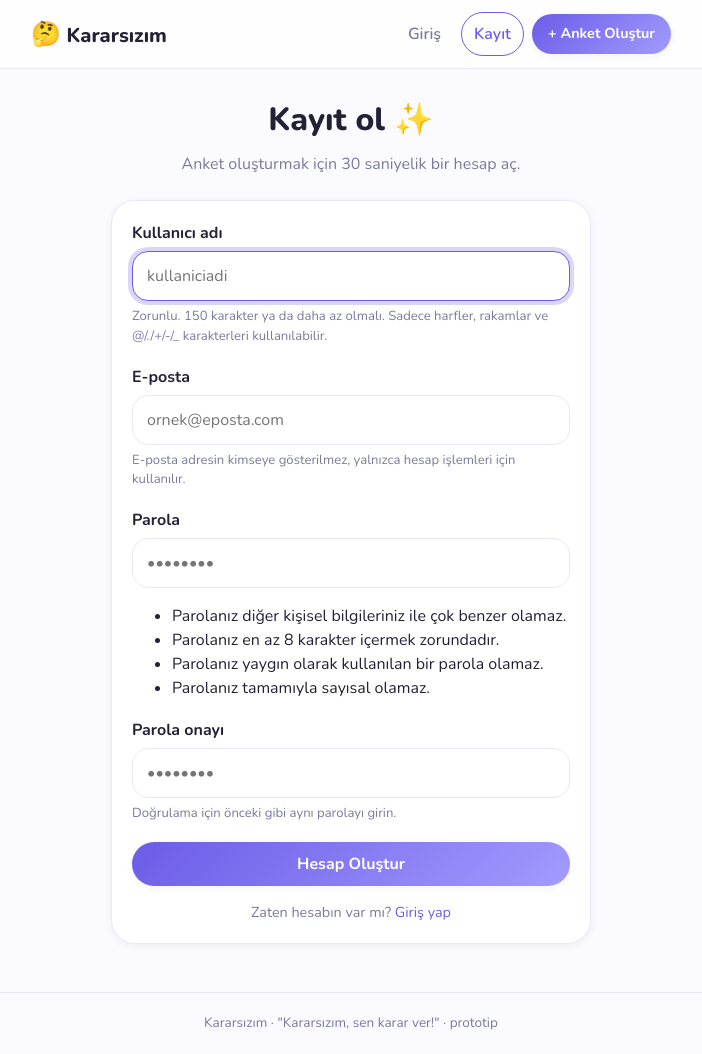
After one commit to gurkanbaydeniz/kararsizim, a Django app: page /kayit/ in a window 1280 px wide. The commit adds this page. Shown: the whole page, without its empty margins (289-991 px from the left). Run offline with Django 5.2, Linux system fonts and the light colour scheme.

Commit message:
Faz 1: Uyelik - kayit/giris/cikis, kullanici adi veya e-posta ile giris, dinamik header, TR mesajlar

```diff
--- a/kararsizim/settings.py
+++ b/kararsizim/settings.py
@@ -109,6 +109,12 @@ AUTH_PASSWORD_VALIDATORS = [
 ]
 
 
+# Kimlik doğrulama yönlendirmeleri (Faz 1)
+LOGIN_URL = "polls:login"
+LOGIN_REDIRECT_URL = "polls:index"
+LOGOUT_REDIRECT_URL = "polls:index"
+
+
 # Internationalization
 
 LANGUAGE_CODE = "tr"
--- /dev/null
+++ b/polls/forms.py
@@ -0,0 +1,58 @@
+"""Kararsızım — üyelik formları (Faz 1).
+
+Django'nun yerleşik mesajları LANGUAGE_CODE="tr" sayesinde otomatik Türkçe gelir;
+burada yalnızca özel kuralların (e-posta tekliği, e-posta ile giriş) mesajları yazılır.
+"""
+from django import forms
+from django.contrib.auth.forms import AuthenticationForm, UserCreationForm
+from django.contrib.auth.models import User
+
+
+class RegisterForm(UserCreationForm):
+    """Kayıt formu: kullanıcı adı + e-posta (tek) + parola x2."""
+
+    email = forms.EmailField(
+        label="E-posta",
+        required=True,
+        help_text="E-posta adresin kimseye gösterilmez, yalnızca hesap işlemleri için kullanılır.",
+        error_messages={
+            "required": "E-posta adresi zorunludur.",
+            "invalid": "Geçerli bir e-posta adresi girin.",
+        },
+    )
+
+    class Meta:
+        model = User
+        fields = ("username", "email")
+
+    def __init__(self, *args, **kwargs):
+        super().__init__(*args, **kwargs)
+        self.fields["username"].widget.attrs["placeholder"] = "kullaniciadi"
+        self.fields["email"].widget.attrs["placeholder"] = "ornek@eposta.com"
+        self.fields["password1"].widget.attrs["placeholder"] = "••••••••"
+        self.fields["password2"].widget.attrs["placeholder"] = "••••••••"
+
+    def clean_email(self):
+        email = self.cleaned_data.get("email")
+        if email and User.objects.filter(email__iexact=email).exists():
+            raise forms.ValidationError("Bu e-posta adresi zaten kayıtlı.")
+        return email
+
+
+class EmailOrUsernameAuthenticationForm(AuthenticationForm):
+    """Giriş formu: kullanıcı adı VEYA e-posta + parola."""
+
+    def __init__(self, *args, **kwargs):
+        super().__init__(*args, **kwargs)
+        self.fields["username"].label = "Kullanıcı adı veya e-posta"
+        self.fields["username"].widget.attrs["placeholder"] = "kullaniciadi veya ornek@eposta.com"
+        self.fields["password"].widget.attrs["placeholder"] = "••••••••"
+
+    def clean(self):
+        # E-posta girildiyse, karşılık gelen kullanıcı adına çevrilerek doğrulanır
+        kimlik = self.cleaned_data.get("username")
+        if kimlik and "@" in kimlik:
+            user = User.objects.filter(email__iexact=kimlik).first()
+            if user:
+                self.cleaned_data["username"] = user.username
+        return super().clean()
--- a/polls/urls.py
+++ b/polls/urls.py
@@ -6,4 +6,9 @@ app_name = "polls"
 
 urlpatterns = [
     path("", views.index, name="index"),
+    path("kayit/", views.register, name="register"),
+    path("giris/", views.GirisView.as_view(), name="login"),
+    path("cikis/", views.CikisView.as_view(), name="logout"),
+    # Not: /anket/olustur/, Faz 2'de /anket/<int:pk>/ adresinden ÖNCE tanımlı kalmalı
+    path("anket/olustur/", views.poll_create, name="poll_create"),
 ]
--- a/polls/views.py
+++ b/polls/views.py
@@ -1,6 +1,52 @@
-from django.shortcuts import render
+from django.contrib import messages
+from django.contrib.auth import login
+from django.contrib.auth.decorators import login_required
+from django.contrib.auth.views import LoginView, LogoutView
+from django.shortcuts import redirect, render
+
+from .forms import EmailOrUsernameAuthenticationForm, RegisterForm
 
 
 def index(request):
     """Anasayfa — Faz 2'de anket akışına (poll_list) dönüşecek."""
     return render(request, "polls/poll_list.html")
+
+
+def register(request):
+    """Kayıt sayfası: başarılı kayıttan sonra otomatik giriş yapılır."""
+    if request.user.is_authenticated:
+        return redirect("polls:index")
+
+    form = RegisterForm(request.POST or None)
+    if request.method == "POST" and form.is_valid():
+        user = form.save()
+        login(request, user)
+        messages.success(request, "Hoş geldin! Hesabın hazır 🎉")
+        return redirect("polls:index")
+
+    return render(request, "registration/register.html", {"form": form})
+
+
+class GirisView(LoginView):
+    template_name = "registration/login.html"
+    form_class = EmailOrUsernameAuthenticationForm
+    redirect_authenticated_user = True
+
+    def form_valid(self, form):
+        messages.success(self.request, "Tekrar hoş geldin! 👋")
+        return super().form_valid(form)
+
+
+class CikisView(LogoutView):
+    """Çıkış yalnızca POST ile kabul edilir (Django 5 varsayılanı)."""
+
+    def dispatch(self, request, *args, **kwargs):
+        response = super().dispatch(request, *args, **kwargs)
+        messages.success(request, "Çıkış yapıldı. Görüşürüz! 👋")
+        return response
+
+
+@login_required
+def poll_create(request):
+    """Anket oluşturma — Faz 2'de gerçek form buraya gelecek."""
+    return render(request, "polls/poll_form.html")
--- a/static/css/style.css
+++ b/static/css/style.css
@@ -279,6 +279,46 @@ img { max-width: 100%; }
 }
 .site-footer p { margin: 0; }
 
+/* ---------- Form sayfaları (kayıt/giriş) ---------- */
+
+.form-head { text-align: center; }
+
+.btn--block { width: 100%; }
+
+.form-help {
+  margin: 6px 0 0;
+  color: var(--ink-soft);
+  font-size: .82rem;
+}
+
+.form-links {
+  text-align: center;
+  margin: 16px 0 0;
+  color: var(--ink-soft);
+  font-size: .9rem;
+}
+
+/* ---------- Header (üye durumu) ---------- */
+
+.nav-user {
+  font-weight: 800;
+  color: var(--primary);
+  padding: 8px 10px;
+  white-space: nowrap;
+}
+
+.inline-form {
+  display: inline;
+  margin: 0;
+}
+
+.inline-form .nav-link {
+  cursor: pointer;
+  background: none;
+  border: 1.5px solid transparent;
+  font: inherit;
+}
+
 /* ---------- Küçük ekranlar ---------- */
 
 @media (max-width: 480px) {
--- a/templates/base.html
+++ b/templates/base.html
@@ -19,10 +19,18 @@
         <span class="logo-emoji">🤔</span> Kararsızım
       </a>
       <nav class="site-nav">
-        {# Faz 1'de bu alan üye/misafir durumuna göre dinamik hale gelecek #}
-        <a class="nav-link" href="#">Giriş</a>
-        <a class="nav-link nav-link--ghost" href="#">Kayıt</a>
-        <a class="btn btn--primary btn--sm" href="#">+ Anket Oluştur</a>
+        {% if user.is_authenticated %}
+          <span class="nav-user" title="Giriş yaptın">@{{ user.username }}</span>
+          <a class="nav-link" href="#">Anketlerim</a>
+          <form method="post" action="{% url 'polls:logout' %}" class="inline-form">
+            {% csrf_token %}
+            <button type="submit" class="nav-link nav-link--ghost">Çıkış</button>
+          </form>
+        {% else %}
+          <a class="nav-link" href="{% url 'polls:login' %}">Giriş</a>
+          <a class="nav-link nav-link--ghost" href="{% url 'polls:register' %}">Kayıt</a>
+        {% endif %}
+        <a class="btn btn--primary btn--sm" href="{% url 'polls:poll_create' %}">+ Anket Oluştur</a>
       </nav>
     </div>
   </header>
--- /dev/null
+++ b/templates/registration/register.html
@@ -0,0 +1,35 @@
+{% extends "base.html" %}
+
+{% block title %}Kayıt Ol{% endblock %}
+
+{% block content %}
+<div class="page-head form-head">
+  <h1 class="page-title">Kayıt ol ✨</h1>
+  <p class="page-sub">Anket oluşturmak için 30 saniyelik bir hesap aç.</p>
+</div>
+
+<div class="card form-card">
+  <form method="post" novalidate>
+    {% csrf_token %}
+
+    {% if form.non_field_errors %}
+      {% for error in form.non_field_errors %}
+      <p class="field-error">{{ error }}</p>
+      {% endfor %}
+    {% endif %}
+
+    {% for field in form %}
+    <div class="form-field">
+      <label for="{{ field.id_for_label }}">{{ field.label }}</label>
+      {{ field }}
+      {% if field.help_text %}<p class="form-help">{{ field.help_text }}</p>{% endif %}
+      {% for error in field.errors %}<p class="field-error">{{ error }}</p>{% endfor %}
+    </div>
+    {% endfor %}
+
+    <button type="submit" class="btn btn--primary btn--block">Hesap Oluştur</button>
+  </form>
+
+  <p class="form-links">Zaten hesabın var mı? <a href="{% url 'polls:login' %}">Giriş yap</a></p>
+</div>
+{% endblock %}
```
Also changed, not shown: templates/polls/poll_form.html (added, +17 -0 lines), templates/registration/login.html (added, +36 -0 lines).
